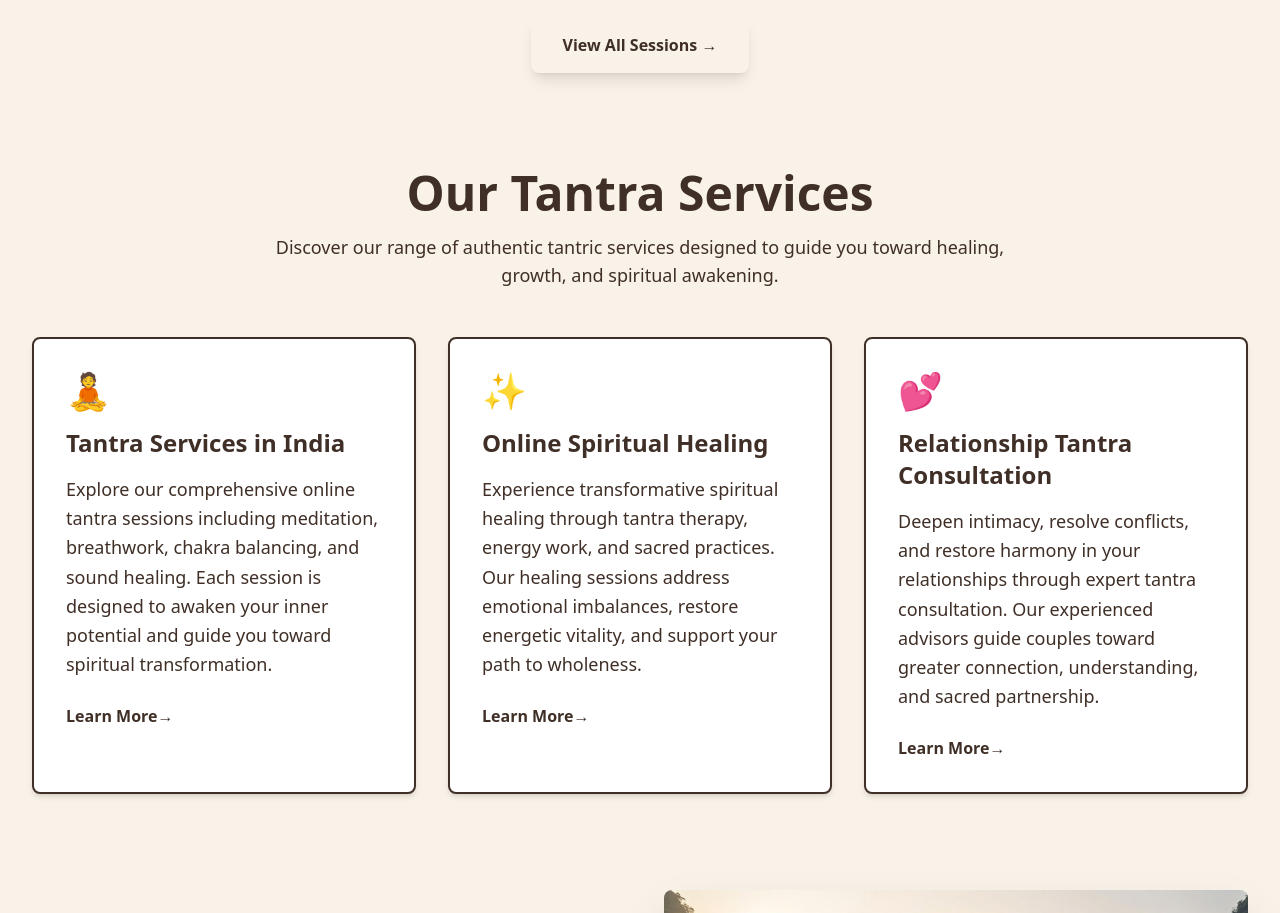
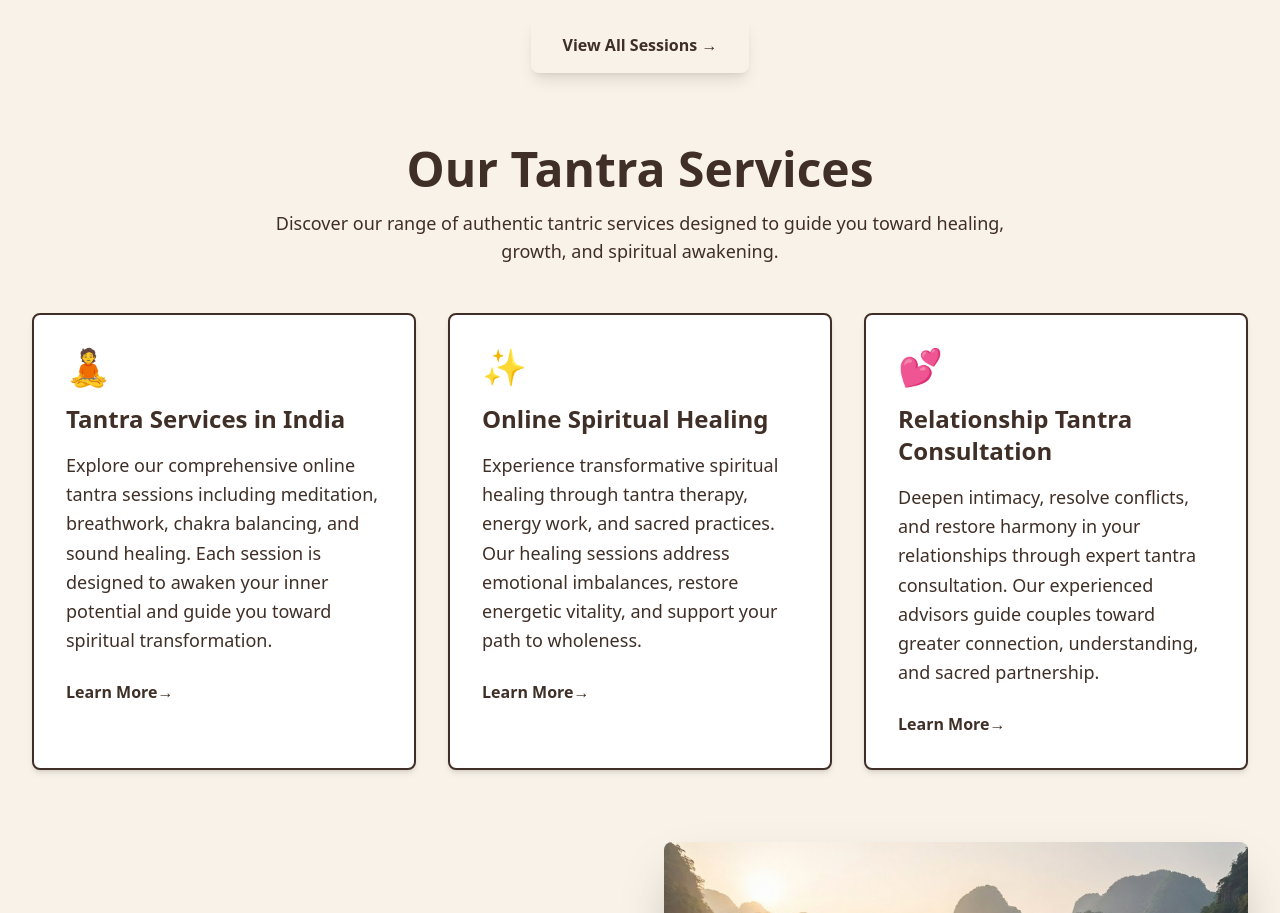
Before and after one commit to HarshalPatel1972/a1-tantra, a Next.js app: page / in a window 1280 px wide. Shown: the part 4500-5413 px from the top of the page. Built offline with nearby package versions, Linux system fonts and the light colour scheme; no server answers.

Commit message:
Reduce spacing between View All Sessions and Our Tantra Services by half

```diff
--- a/components/OurTantraServices.tsx
+++ b/components/OurTantraServices.tsx
@@ -28,7 +28,7 @@ export default function OurTantraServices() {
   ];
 
   return (
-    <section className="py-8 md:py-12 bg-cream">
+    <section className="py-4 md:py-6 bg-cream">
       <div className="max-w-7xl mx-auto px-4 sm:px-6 lg:px-8">
         {/* Section Header */}
         <div className="text-center mb-12">
```
